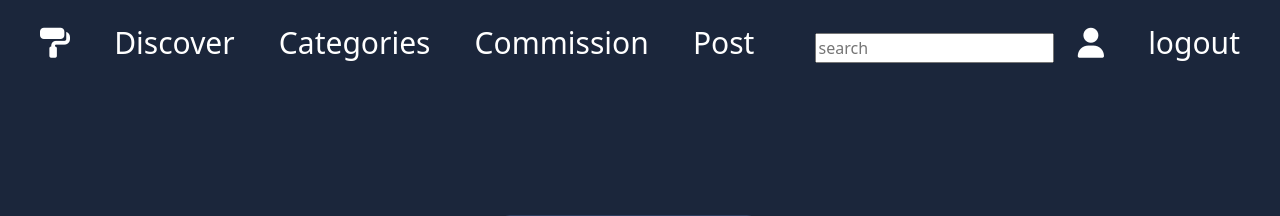
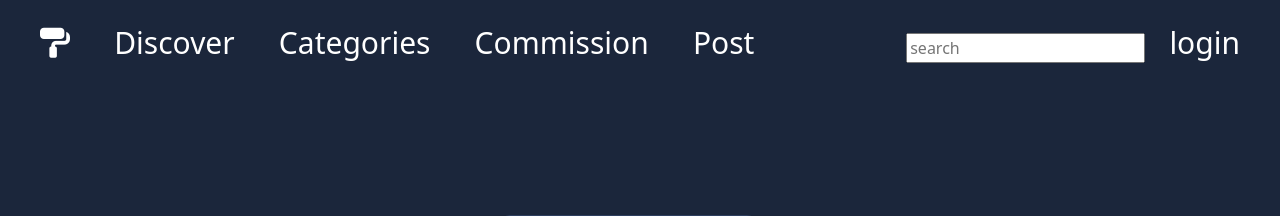
Before and after one commit to JRichm/artistlinq, a Flask app: a page that uses templates/base.html in a window 1280 px wide. Shown: the top 216 px of the page. Run offline with Flask 3, Linux system fonts and the light colour scheme; some libraries are stand-ins or nearby versions.

Commit message:
only logged in users can post

```diff
--- a/server.py
+++ b/server.py
@@ -23,10 +23,11 @@ app.config['SECRET_KEY'] = 'dev'
 @app.route('/')
 def index():
     images=get_images()
-    return render_template('index.html', images=images)
+    username = check_login()
+    return render_template('index.html', username=username, images=images)
 
 
-    ### " View Login/New User" ###
+    ### " View Login/New User " ###
 @app.route('/login', methods=['GET', 'POST'])
 def login():
     loginForm = forms.LoginForm()
@@ -41,6 +42,12 @@ def login():
     return render_template('login.html', loginForm=loginForm, newUserForm=newUserForm)
 
 
+    ### " User Logout " ###
+@app.route('/logout')
+def logout():
+    session.clear()
+    return redirect(url_for('index'))
+
     ### " View User " ###
 @app.route('/user/<username>')
 def user_view(username):
@@ -52,10 +59,12 @@ def user_view(username):
 @app.route('/post')
 def new_post():
     if not check_login():
-        return render_template(url_for('login'))
+        return redirect(url_for('login'))
     else:
         return render_template('new_post.html')
 
+
+    ### " Publish Post " ###
 @app.route('/publish_post', methods=['POST'])
 def publish_new_post():
     post_title = request.form['title']
--- a/templates/base.html
+++ b/templates/base.html
@@ -20,8 +20,18 @@
         </span>
         <span>
             <input type="text" placeholder="search">
-            <a href="/user/{{ session.get('username') }}"><i class="fa-solid fa-user"></i></a>
-            <a href="/logout">logout</a>
+
+            {% if username %}
+
+                <a href="/user/{{ session.get('username') }}"><i class="fa-solid fa-user"></i></a>
+                <a href="/logout">logout</a>
+
+            {% else %}
+
+                <a href="/login">login</a>
+
+            {% endif %}
+
         </span>
     </nav>
 </header>
```
